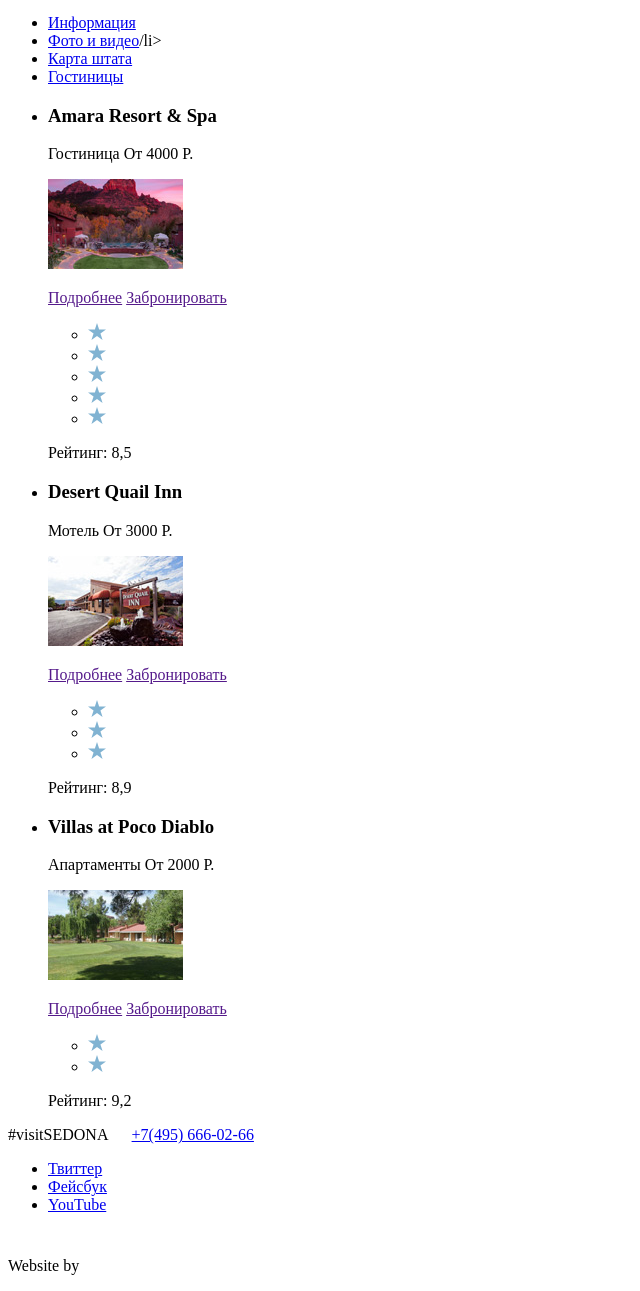
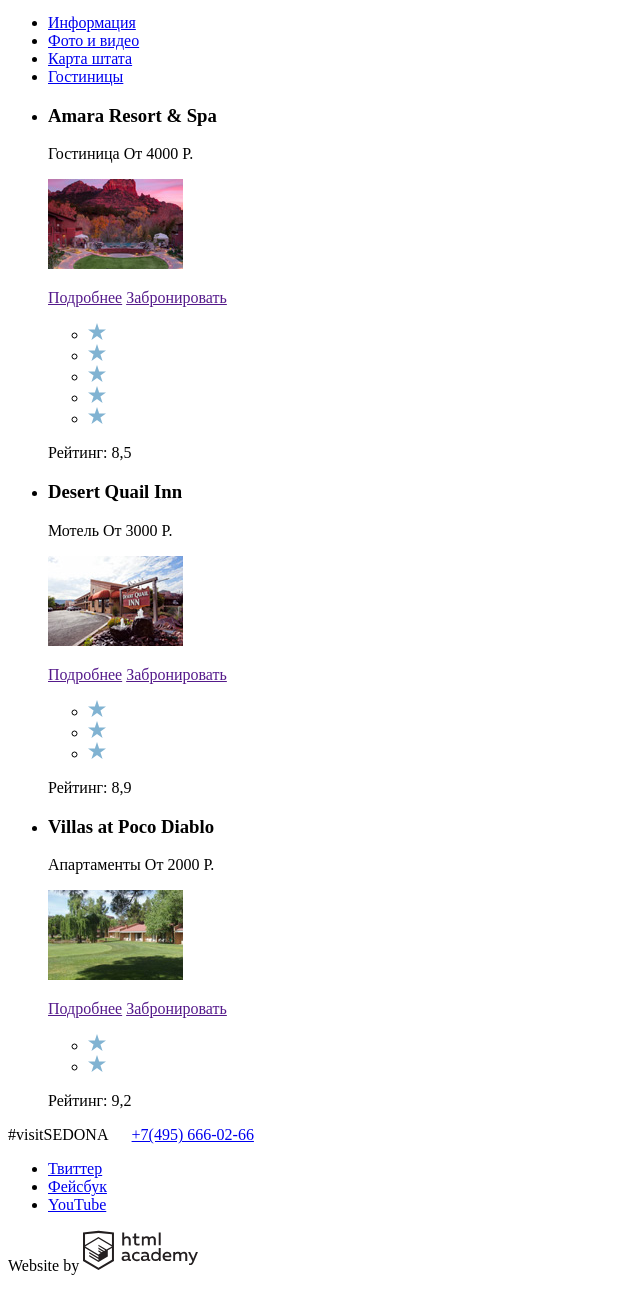
Before and after one commit to lukort/1283949-sedona-27, a plain HTML site: page hotels.html in a window 1280 px wide. Shown: the part 85-1376 px from the top of the page, without its empty margins (0-640 px from the left). Drawn offline with Linux system fonts and the light colour scheme.

Commit message:
Исправлено изображение логотипа HTMLacademy

```diff
--- a/hotels.html
+++ b/hotels.html
@@ -12,7 +12,7 @@
       <nav>
         <ul>
           <li><a href="info.html">Информация</a></li>
-          <li><a href="media.html">Фото и видео</a>/li>
+          <li><a href="media.html">Фото и видео</a></li>
           <li><a href="map.html">Карта штата</a></li>
           <li><a href="hotels.html">Гостиницы</a></li>
         </ul>
@@ -105,7 +105,7 @@
       </ul>
       <p>Website by
         <a href="https://htmlacademy.ru/intensive/htmlcss">
-        <img src="img/logo-htmla.svg" alt="Логотип HTMLacademy" width="115" height="41">
+        <img src="img/logo-htmlacademy.svg" alt="Логотип HTMLacademy" width="115" height="41">
         </a>
       </p>
     </footer>
```
Also changed, not shown: index.html (+2 -2 lines), img/logo-htmlacademy.svg (added).
